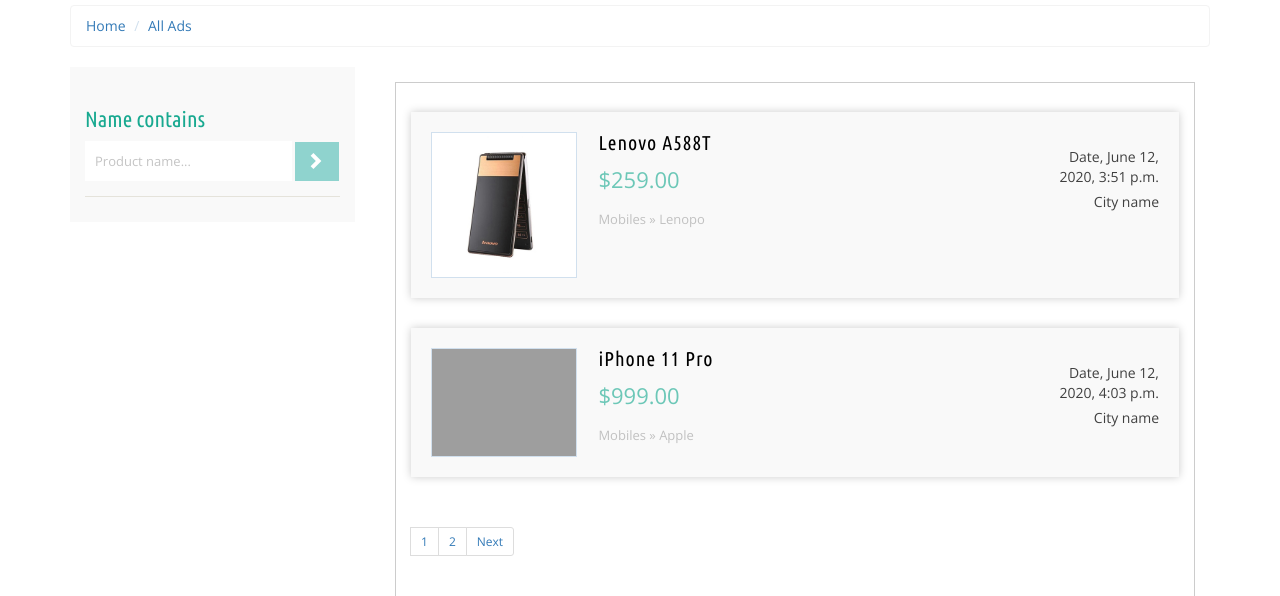
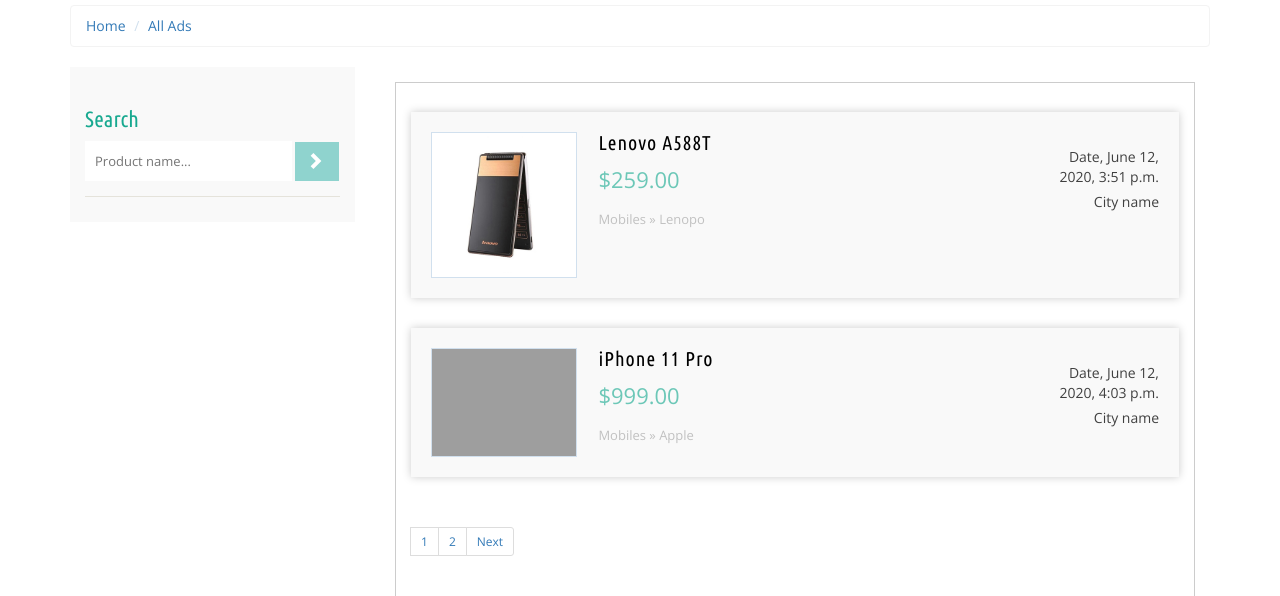
Before and after one commit to ingafter60/resale, a Django app: page /products/ in a window 1280 px wide. Shown: the part 774-1370 px from the top of the page. Run offline with Django 3.2, Linux system fonts and the light colour scheme; data comes from the database, SQL or seed files in the repository; some libraries are stand-ins or nearby versions; grey boxes are pictures that could not be loaded.

Commit message:
16. Adding Products Search

```diff
--- a/product/models.py
+++ b/product/models.py
@@ -38,7 +38,7 @@
 	)
 
 	## It contains all the products information
-	name 			= models.CharField(max_length=100)
+	name 		= models.CharField(max_length=100)
 	owner 		= models.ForeignKey(User, on_delete=models.CASCADE)
 	description = models.TextField(max_length=500)
 	condition 	= models.CharField(max_length=100, choices=CONDITION_TYPE)
@@ -46,8 +46,8 @@
 	brand 		= models.ForeignKey('Brand' , on_delete=models.SET_NULL, null=True)
 	price 		= models.DecimalField(max_digits=10, decimal_places=2)
 	image 		= models.ImageField(upload_to='main_product/', blank=True, null=True)
-	created 		= models.DateTimeField(default=timezone.now)
-	slug 			= models.SlugField(blank=True, null=True)
+	created 	= models.DateTimeField(default=timezone.now)
+	slug 		= models.SlugField(blank=True, null=True)
 
 	def save(self, *args, **kwargs):
 		if not self.slug and self.name:
--- a/product/templates/Product/product_list.html
+++ b/product/templates/Product/product_list.html
@@ -463,11 +463,14 @@
 			<div class="ads-grid">
 				<div class="side-bar col-md-3">
 					<div class="search-hotel">
-						<h3 class="sear-head">Name contains</h3>
-						<form>
-							<input type="text" value="Product name..." onfocus="this.value = '';" onblur="if (this.value == '') {this.value = 'Product name...';}" required="">
+
+						<h3 class="sear-head">Search</h3>
+
+						<form method="GET" action="{% url 'products:product_list' %}">
+							<input type="text" placeholder="Product name..." name="q"  required="">
 							<input type="submit" value=" ">
 						</form>
+
 					</div>
 
 					<!-- Price range removed -->
--- a/product/views.py
+++ b/product/views.py
@@ -3,6 +3,7 @@
 from django.shortcuts import render
 from . models import Product, ProductImages, Category
 from django.db.models import Count
+from django.db.models import Q
 
 # Create your views here.
 def productlist(request, category_slug=None):
@@ -19,6 +20,24 @@
 		category = Category.objects.get(slug=category_slug)
 		# Filter the products (productlist based on the category)
 		productlist = productlist.filter(category=category)
+
+	# # Search
+	# search_query = request.GET.get('q')
+	# if search_query:
+	# 	print(search_query)
+
+	# # Search
+	search_query = request.GET.get('q')
+	if search_query:
+		productlist = productlist.filter(
+			Q(name__icontains = search_query) |
+			Q(description__icontains = search_query) |
+			Q(condition__icontains = search_query) |
+			Q(brand__brand_name__icontains = search_query) |
+			Q(category__category_name__icontains = search_query)
+		)
+
+
 
 	# pagination
 	paginator = Paginator(productlist, 2) # Show 25 contacts per page
```
